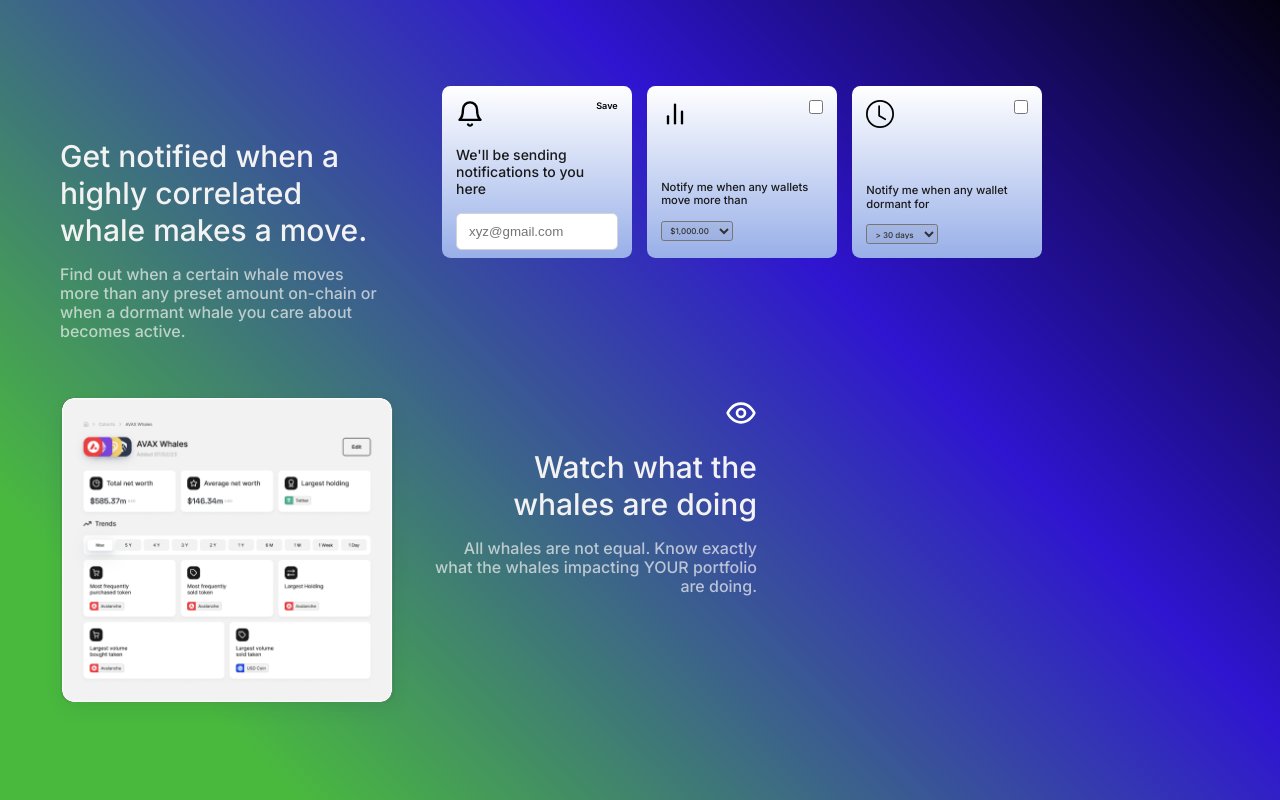
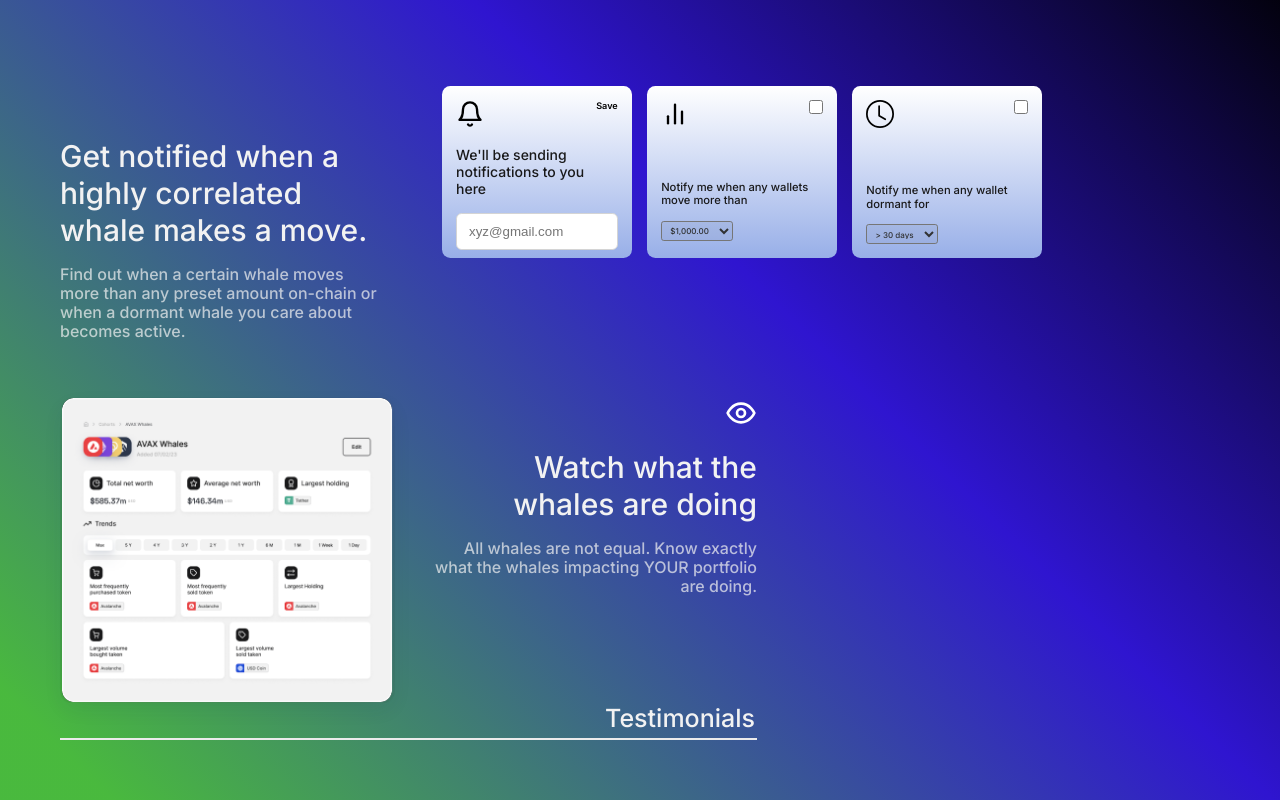
Before and after one commit to ankitt26/Loch-Project, a React (Vite) app: page / in a window 1280 px wide. Shown: the top 800 px of the page. Built offline with nearby package versions, Linux system fonts and the light colour scheme; some icons are missing.

Commit message:
Add testimonials component and hr

```diff
--- a/src/components/Landing_page.tsx
+++ b/src/components/Landing_page.tsx
@@ -6,6 +6,7 @@ import Card_1 from "./cards/Card_1";
 import Card_2 from "./cards/Card_2";
 import Card_3 from "./cards/Card_3";
 import Cohorts from '../assets/Images/Cohorts.png'
+import Testimonials from './Testimonials';
 export default () => {
   return (
     <>
@@ -22,6 +23,7 @@ export default () => {
           <img src={Cohorts} className={styles.Cohorts} alt="Cohorts" />
           <Second_group />
         </section>
+        <Testimonials/>
       </main>
     </>
   );
--- /dev/null
+++ b/src/components/Testimonials.tsx
@@ -0,0 +1,10 @@
+import styles from '../styles/Testimonials.module.css'
+export default ()=>{
+    return(
+        <div>
+    <h4 className={styles.heading}> Testimonials</h4>
+    <hr className={styles.hr}/>
+
+        </div>
+    )
+}
--- a/src/styles/Landing_page.module.css
+++ b/src/styles/Landing_page.module.css
@@ -1,6 +1,6 @@
 .main {
   width: 100%;
-  height: 800px;
+  height: 1024px;
   padding-top: 86px;
   padding-left: 60px;
   background: linear-gradient(
--- /dev/null
+++ b/src/styles/Testimonials.module.css
@@ -0,0 +1,24 @@
+.heading {
+  width: 400px;
+  height: 30px;
+  /* top: 737px*/
+  margin-left: 295px;
+
+  font-family: Inter;
+  font-size: 25px;
+  font-weight: 500;
+  line-height: 30px;
+  letter-spacing: 0px;
+  text-align: right;
+  color: rgba(242, 242, 242, 1);
+}
+
+.hr {
+  margin-top: 5px;
+  width: 695px;
+  top: 787px;
+  rotate: -0 deg;
+  /* width: 87%; */
+  border: 1px solid rgba(229, 229, 230, 0.5);
+  background: rgba(242, 242, 242, 1);
+}
```
